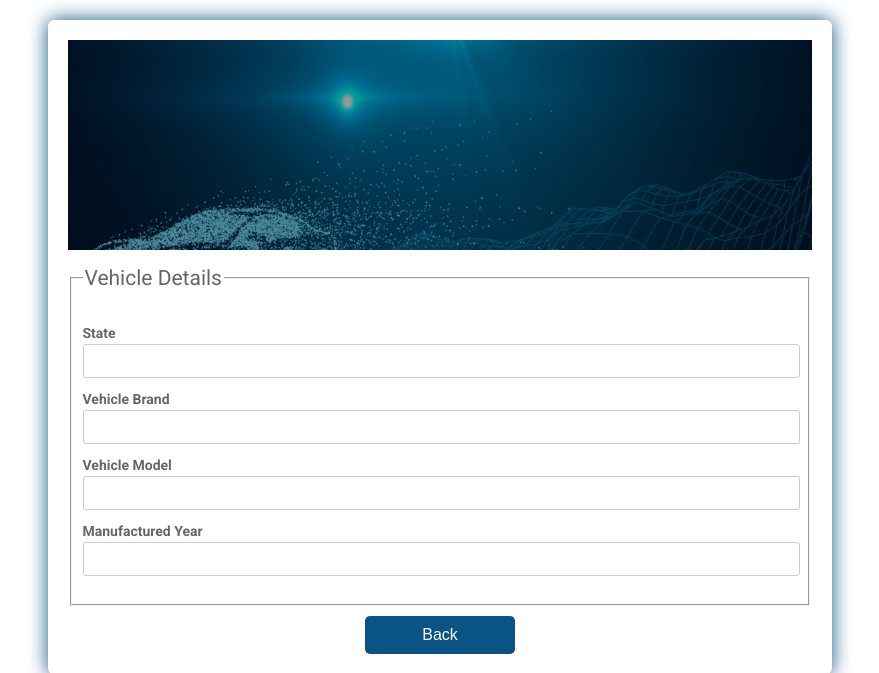
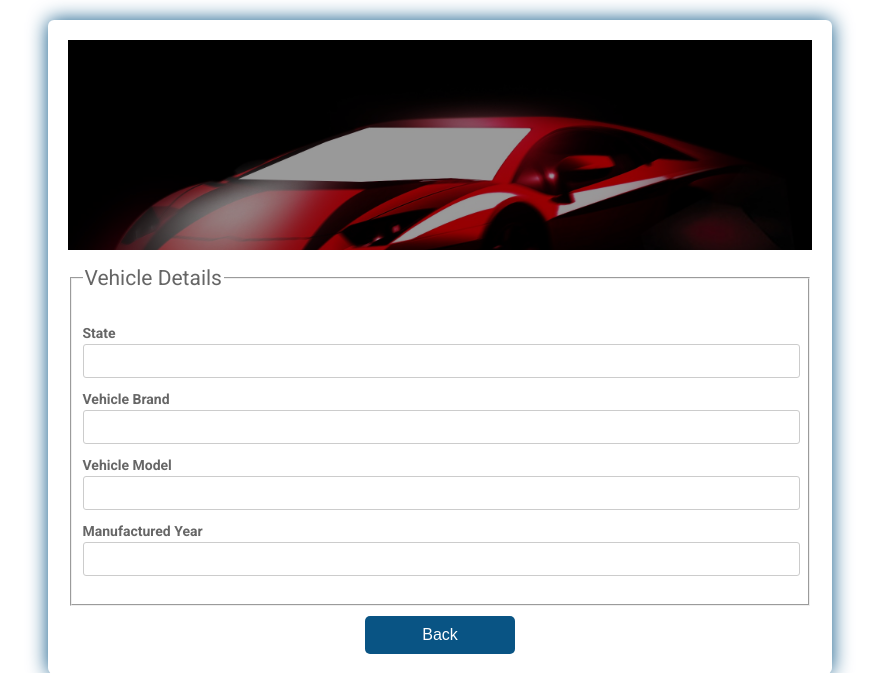
Before and after one commit to KarthickSathya22/Vehicle-Price-Prediction, a Flask app: template templates/test_result.html in a window 1280 px wide. Shown: the top 673 px of the page, without its empty margins (200-1079 px from the left). Run offline with Flask 2, Linux system fonts and the light colour scheme; the template is opened without the code that fills it, so the values that code supplies are empty; parts of the project's set-up code (start-up, migrations or seed data) failed here and were passed over; some libraries are stand-ins or nearby versions.

Commit message:
Update test_result.html

```diff
--- a/templates/test_result.html
+++ b/templates/test_result.html
@@ -44,7 +44,7 @@
       .banner {
       position: relative;
       height: 210px;
-      background-image: url("{{url_for('static',filename='images/car1.jpg')}}");
+      background-image: url("{{url_for('static',filename='images/car.png')}}");
       background-size: cover;
       display: flex;
       justify-content: center;
```
